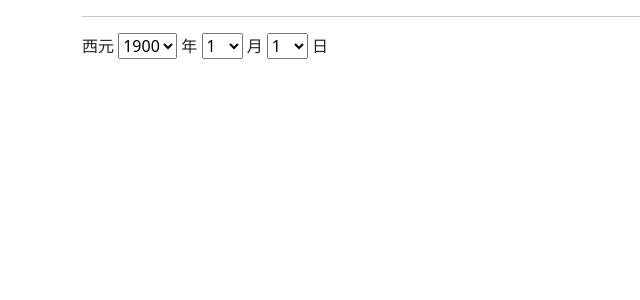
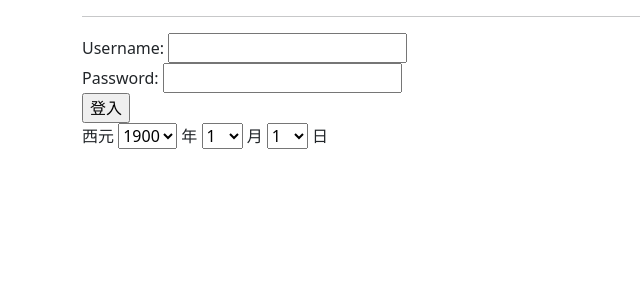
Before and after one commit to skynettw/nkustwww0429, a PHP site: page / in a window 1280 px wide. Shown: the part 102-402 px from the top of the page, without its empty margins (0-640 px from the left). Run offline with PHP 8.4, Linux system fonts and the light colour scheme.

Commit message:
add login form

```diff
--- a/index.php
+++ b/index.php
@@ -14,6 +14,14 @@
             //    echo "<h$i>Hello</h$i>";
             //}
         ?>
+<form action="login.php" method="POST">
+    Username: <input type=text name=username required><br>
+    Password: <input type=password name=password required><br>
+    <input type=submit value="登入">
+</form>
+
+
+
         西元
         <select>
             <?php
```
